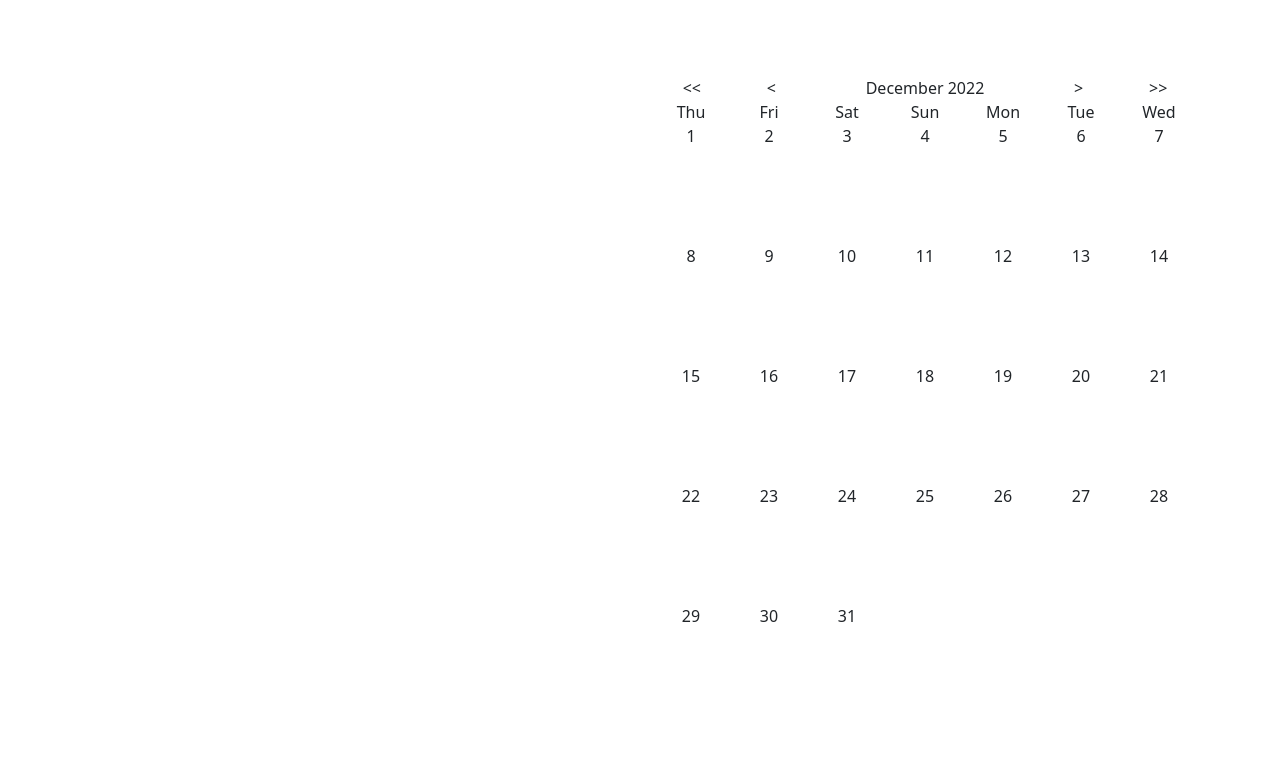
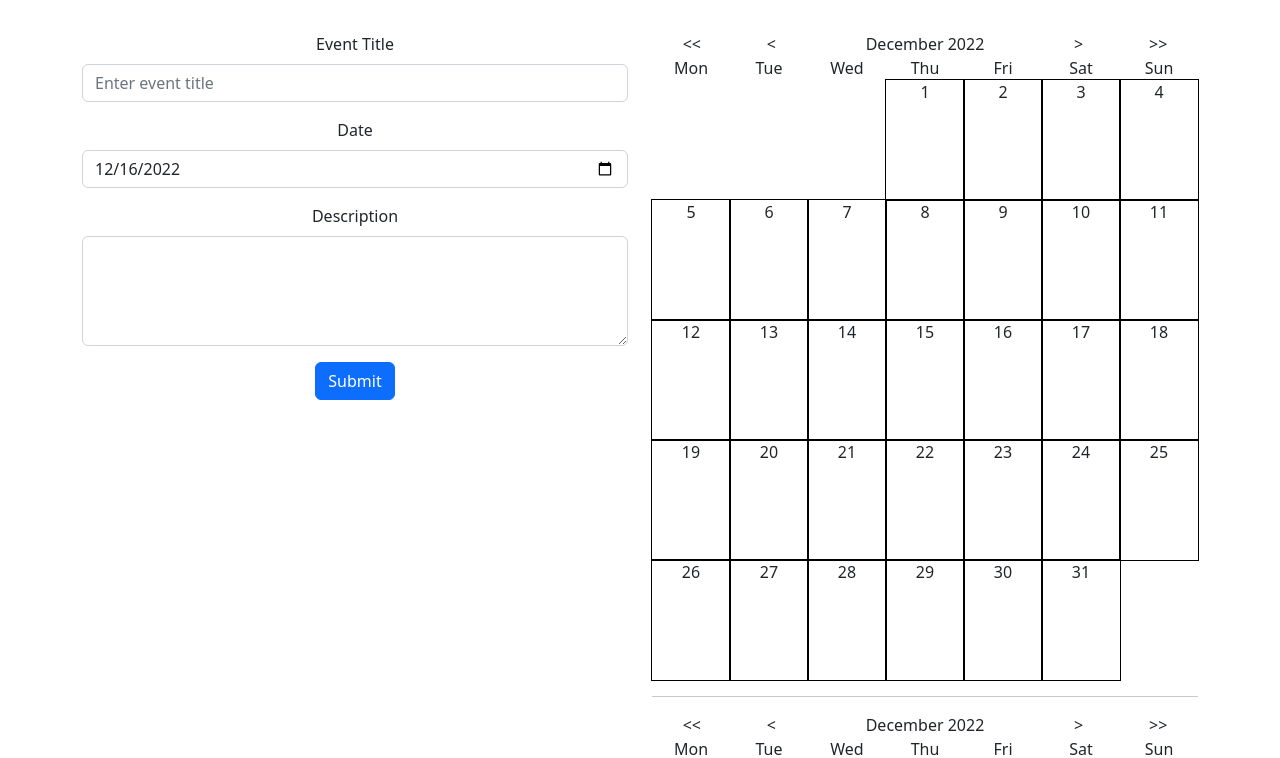
Before and after one commit to miloszmisiek/byss-task, a React (Vite) app: page / in a window 1280 px wide. Shown: the top 758 px of the page. Built offline with nearby package versions, Linux system fonts and the light colour scheme.

Commit message:
Add calendar event form and add drag and drop funcionality

```diff
--- a/src/App.jsx
+++ b/src/App.jsx
@@ -4,18 +4,22 @@ import Container from "react-bootstrap/Container";
 import Row from "react-bootstrap/Row";
 import Col from "react-bootstrap/Col";
 import "./App.css";
+import Calendar from "./components/Calendar/Calendar";
 import EventForm from "./components/EventForm/EventForm";
 
 function App() {
+  const [events, setEvents] = useState([]);
   return (
     <div className="App">
       <Container>
         <Row>
-          <Col></Col>
           <Col>
-            <div>
-              <EventForm />
-            </div>
+            <EventForm events={events} setEvents={setEvents} />
+          </Col>
+          <Col>
+            <Calendar events={events} setEvents={setEvents} />
+            <hr />
+            <Calendar />
           </Col>
         </Row>
       </Container>
--- a/src/components/EventForm/EventForm.jsx
+++ b/src/components/EventForm/EventForm.jsx
@@ -1,127 +1,65 @@
-import React, { useState, useRef, useEffect } from "react";
-import Container from "react-bootstrap/Container";
-import Row from "react-bootstrap/Row";
-import Col from "react-bootstrap/Col";
-import {
-  getDaysInMonth,
-  range,
-  sortWeekDays,
-  splitToWeeks,
-  weekDays,
-} from "../../utils/utils";
-import { DayCol, WeekRow } from "./styled";
+import React, { useState } from "react";
+import Button from "react-bootstrap/Button";
+import Form from "react-bootstrap/Form";
+import { EVENTS } from "../../mockup";
 
-function EventForm() {
-  const dragItem = useRef();
-  const dragOverItem = useRef();
-  const [list, setList] = useState([
-    "Item 1",
-    "Item 2",
-    "Item 3",
-    "Item 4",
-    "Item 5",
-    "Item 6",
-  ]);
-  const [now, setNow] = useState(new Date());
-  // const now = new Date();
-  const monthDays = range(1, getDaysInMonth(now) + 1);
-  const weeks = splitToWeeks(monthDays);
+function EventForm({ events, setEvents }) {
+  const [eventData, setEventData] = useState({
+    title: "",
+    date: new Date().toISOString().split("T")[0],
+    description: "",
+  });
+  const { title, date, description } = eventData;
+  const handleChange = (e) => {
+    setEventData({
+      ...eventData,
+      [e.target.name]: e.target.value,
+    });
+  };
+  const handleSubmit = (e) => {
+    e.preventDefault();
+    setEvents([...events, eventData]);
+    console.log(EVENTS);
+  };
+  return (
+    <div>
+      <Form onSubmit={handleSubmit}>
+        <Form.Group className="mb-3" controlId="formBasicEmail">
+          <Form.Label>Event Title</Form.Label>
+          <Form.Control
+            type="text"
+            placeholder="Enter event title"
+            name="title"
+            value={title}
+            onChange={handleChange}
+          />
+        </Form.Group>
 
-  const prevMonth = () => {
-    const mon = now.getMonth();
-    if (mon > 0) {
-      now.setMonth(mon - 1);
-    } else {
-      now.setMonth(11);
-      now.setFullYear(now.getFullYear() - 1);
-    }
-    setNow(new Date(now));
-  };
-  const nextMonth = () => {
-    const mon = now.getMonth();
-    if (mon < 11) {
-      now.setMonth(mon + 1);
-    } else {
-      now.setMonth(0);
-      now.setFullYear(now.getFullYear() + 1);
-    }
-
-    setNow(new Date(now));
-  };
-  const prevYear = () => {
-    now.setFullYear(now.getFullYear() - 1);
-    setNow(new Date(now));
-  };
-  const nextYear = () => {
-    now.setFullYear(now.getFullYear() + 1);
-    setNow(new Date(now));
-  };
-
-  const dragStart = (e, position) => {
-    dragItem.current = position;
-    console.log(e.target.innerHTML);
-  };
-  const dragEnter = (e, position) => {
-    dragOverItem.current = position;
-    console.log(e.target.innerHTML);
-  };
-  const drop = (e) => {
-    const copyListItems = [...list];
-    const dragItemContent = copyListItems[dragItem.current];
-    copyListItems.splice(dragItem.current, 1);
-    copyListItems.splice(dragOverItem.current, 0, dragItemContent);
-    dragItem.current = null;
-    dragOverItem.current = null;
-    setList(copyListItems);
-  };
-
-  useEffect(() => {
-    console.log(now);
-  }, []);
-
-  return (
-    //   {/* {list &&
-    //     list.map((item, index) => (
-    //       <div
-    //         style={{
-    //           backgroundColor: "lightblue",
-    //           margin: "20px 25%",
-    //           textAlign: "center",
-    //           fontSize: "40px",
-    //         }}
-    //         onDragStart={(e) => dragStart(e, index)}
-    //         onDragEnter={(e) => dragEnter(e, index)}
-    //         onDragEnd={drop}
-    //         key={index}
-    //         draggable
-    //       >
-    //         {item}
-    //       </div>
-    //     ))} */}
-
-    <Container>
-      <Row>
-        <Col onClick={prevYear}>{"<<"}</Col>
-        <Col onClick={prevMonth}>{"<"}</Col>
-        <Col xs={5}>
-          {now.toLocaleString("en-us", { month: "long" })} {now.getFullYear()}
-        </Col>
-        <Col onClick={nextMonth}>{">"}</Col>
-        <Col onClick={nextYear}>{">>"}</Col>
-      </Row>
-      <WeekRow>
-        {sortWeekDays(now).map((d) => (
-          <Col>{d}</Col>
-        ))}
-      </WeekRow>
-      {weeks.map((w) => (
-        <WeekRow>
-          {w.map((d) => (
-            <DayCol>{d}</DayCol>
-          ))}
-        </WeekRow>
-      ))}
-    </Container>
+        <Form.Group className="mb-3" controlId="formBasicPassword">
+          <Form.Label>Date</Form.Label>
+          <Form.Control
+            type="date"
+            placeholder="Date"
+            name="date"
+            value={date}
+            onChange={handleChange}
+          />
+        </Form.Group>
+        <Form.Group className="mb-3" controlId="eventTextArea">
+          <Form.Label>Description</Form.Label>
+          <Form.Control
+            as="textarea"
+            rows={4}
+            name="description"
+            value={description}
+            onChange={handleChange}
+          />
+        </Form.Group>
+        <Button variant="primary" type="submit">
+          Submit
+        </Button>
+      </Form>
+    </div>
   );
 }
 
--- a/src/components/EventForm/styled.js
+++ b/src/components/EventForm/styled.js
@@ -1,12 +1,13 @@
-import Col from "react-bootstrap/esm/Col";
-import Row from "react-bootstrap/esm/Row";
 import styled from "styled-components";
 
-export const WeekRow = styled(Row)`
-  flex-wrap: nowrap;
+export const EventElement = styled.div`
+  display: flex;
+  width: 100%;
+  justify-content: center;
+  align-items: center;
+  outline: 1px solid blue;
+  border-radius: 4px;
+  font-size: 0.7rem;
+  background-color: blue;
+  color: white;
 `;
-
-export const DayCol = styled(Col)`
-
-  height: 120px;
-`;
--- /dev/null
+++ b/src/components/calendar/Calendar.jsx
@@ -0,0 +1,127 @@
+import React, { useState, useRef, useEffect } from "react";
+import Container from "react-bootstrap/Container";
+import Row from "react-bootstrap/Row";
+import Col from "react-bootstrap/Col";
+import {
+  getDaysInMonth,
+  range,
+  sortWeekDays,
+  splitToWeeks,
+  weekDays,
+} from "../../utils/utils";
+import { DayCol, WeekRow } from "./styled";
+import { EventElement } from "../EventForm/styled";
+
+function Calendar({ events, setEvents }) {
+  const dragItem = useRef();
+  const dragOverItem = useRef();
+  const [calendarEvents, setCalendarEvents] = useState([]);
+  const [now, setNow] = useState(new Date());
+  const monthDays = range(1, getDaysInMonth(now) + 1);
+  const weeks = splitToWeeks(now, monthDays);
+
+  const prevMonth = () => {
+    const mon = now.getMonth();
+    if (mon > 0) {
+      now.setMonth(mon - 1);
+    } else {
+      now.setMonth(11);
+      now.setFullYear(now.getFullYear() - 1);
+    }
+    setNow(new Date(now));
+  };
+  const nextMonth = () => {
+    const mon = now.getMonth();
+    if (mon < 11) {
+      now.setMonth(mon + 1);
+    } else {
+      now.setMonth(0);
+      now.setFullYear(now.getFullYear() + 1);
+    }
+
+    setNow(new Date(now));
+  };
+  const prevYear = () => {
+    now.setFullYear(now.getFullYear() - 1);
+    setNow(new Date(now));
+  };
+  const nextYear = () => {
+    now.setFullYear(now.getFullYear() + 1);
+    setNow(new Date(now));
+  };
+
+  const drag = (idx, e) => {
+    dragItem.current = { idx, target: e.target };
+  };
+
+  const onDragEnter = (date, e) => {
+    e.preventDefault();
+    dragOverItem.current = date;
+  };
+
+  const drop = (e) => {
+    e.preventDefault();
+    console.log(dragItem.current.idx, dragOverItem);
+
+    setCalendarEvents((prev) =>
+      prev.map((ev, idx) => {
+        if (idx === dragItem.current.idx) {
+          ev.date = dragOverItem.current;
+        }
+        return ev;
+      })
+    );
+  };
+
+  useEffect(() => {
+    setCalendarEvents(events);
+    console.log(calendarEvents);
+    console.log(weeks);
+  }, [events]);
+
+  return (
+    <Container>
+      <Row>
+        <Col onClick={prevYear}>{"<<"}</Col>
+        <Col onClick={prevMonth}>{"<"}</Col>
+        <Col xs={5}>
+          {now.toLocaleString("en-us", { month: "long" })} {now.getFullYear()}
+        </Col>
+        <Col onClick={nextMonth}>{">"}</Col>
+        <Col onClick={nextYear}>{">>"}</Col>
+      </Row>
+      <WeekRow>
+        {weekDays.map((d) => (
+          <Col>{d}</Col>
+        ))}
+      </WeekRow>
+      {weeks.map((w) => (
+        <WeekRow>
+          {w.map((d) => {
+            const y = now.getFullYear();
+            const m = now.getMonth() + 1;
+            const nowString = d !== "" ? y + "-" + m + "-" + d : undefined;
+            const evArr = events?.filter((ev) => ev.date === nowString);
+            return (
+              <DayCol
+                onDragEnter={(e) => onDragEnter(nowString, e)}
+                onDragOver={(e) => e.preventDefault()}
+                onDragEnd={drop}
+                day={d}
+              >
+                {d}
+                {evArr?.map((ev, idx) => (
+                  <EventElement onDragStart={(e) => drag(idx, e)} draggable>
+                    {ev.title}
+                  </EventElement>
+                ))}
+              </DayCol>
+            );
+          })}
+        </WeekRow>
+      ))}
+    </Container>
+  );
+}
+
+export default Calendar;
--- /dev/null
+++ b/src/components/calendar/styled.js
@@ -0,0 +1,12 @@
+import Col from "react-bootstrap/esm/Col";
+import Row from "react-bootstrap/esm/Row";
+import styled from "styled-components";
+
+export const WeekRow = styled(Row)`
+  flex-wrap: nowrap;
+`;
+
+export const DayCol = styled(Col)`
+  height: 120px;
+  outline: ${(props) => (props.day ? "1px solid black" : "undefined")};
+`;
--- /dev/null
+++ b/src/mockup.js
@@ -0,0 +1 @@
+export const EVENTS = []
--- a/src/utils/utils.js
+++ b/src/utils/utils.js
@@ -22,18 +22,26 @@ export const sortWeekDays = (date) => {
   return [...weekDays.slice(day - 1), ...weekDays.slice(0, day - 1)];
 };
 
-export const splitToWeeks = (monthDays) => {
+export const splitToWeeks = (now, monthDays) => {
+  const day = new Date(now.getFullYear(), now.getMonth(), 1).getDay();
   let arrays = [];
   const size = 7;
 
-  for (let i = 0; i < monthDays.length; i += size) {
-    if (monthDays.slice(i, i + size).length < size) {
-      const slicedArray = monthDays.slice(i, i + size);
+  const updatedDays =
+    day > 0
+      ? Array(day - 1)
+          .fill("")
+          .concat(monthDays)
+      : monthDays;
+
+  for (let i = 0; i < updatedDays.length; i += size) {
+    if (updatedDays.slice(i, i + size).length < size) {
+      const slicedArray = updatedDays.slice(i, i + size);
       const leftSpace = size - slicedArray.length;
       const newArray = slicedArray.concat(Array(leftSpace).fill(""));
       arrays.push(newArray);
     } else {
-      arrays.push(monthDays.slice(i, i + size));
+      arrays.push(updatedDays.slice(i, i + size));
     }
   }
   return arrays;
```
